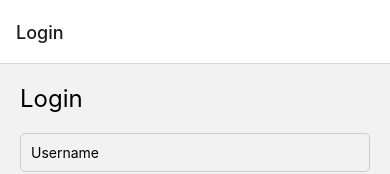
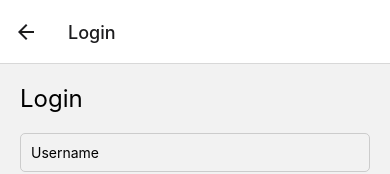
Before and after one commit to davidscales7/DemoFilipinoLearning, a React Native app: screen / in a window 390 px wide. Shown: the top 174 px of the page. Built offline with nearby package versions, Linux system fonts and the light colour scheme.

Commit message:
fix- auth token issue

```diff
--- a/src/navigation/AppNavigator.tsx
+++ b/src/navigation/AppNavigator.tsx
@@ -36,6 +36,7 @@ import Lesson5 from '../components/FilipinoLessons/Lesson5';
 import Lesson6 from '../components/FilipinoLessons/Lesson6';
 import Lesson7 from '../components/FilipinoLessons/Lesson7';
 import Lesson8 from '../components/FilipinoLessons/Lesson8';
+import Loading from './Loading';
 //import Lesson9 from '../components/FilipinoLessons/Lesson9';
 //import Lesson10 from '../components/FilipinoLessons/Lesson10';
 
@@ -49,11 +50,11 @@ function AppNavigator() {
     <NavigationContainer>
 
 
-    <Stack.Navigator initialRouteName="Login">
+    <Stack.Navigator initialRouteName="Loading">
 
     <Stack.Screen name="RegisterScreen" component={RegisterScreen} />
-
-      <Stack.Screen name="Login" component={LoginScreen} />
+    <Stack.Screen name="Loading" component={Loading} />
+    <Stack.Screen name="Login" component={LoginScreen} />
         <Stack.Screen name="Home" component={AppHeader} />
         <Stack.Screen name="Ukrainian" component={UkrainianScreen} />
         <Stack.Screen name="Filipino" component ={FilipinoLearning} />
--- a/src/navigation/navigation.ts
+++ b/src/navigation/navigation.ts
@@ -35,4 +35,5 @@ export type RootStackParamList = {
     Lesson9: undefined;
     Lesson10: undefined;
     NotFound: undefined;
+    Loading:undefined;
   };
```
